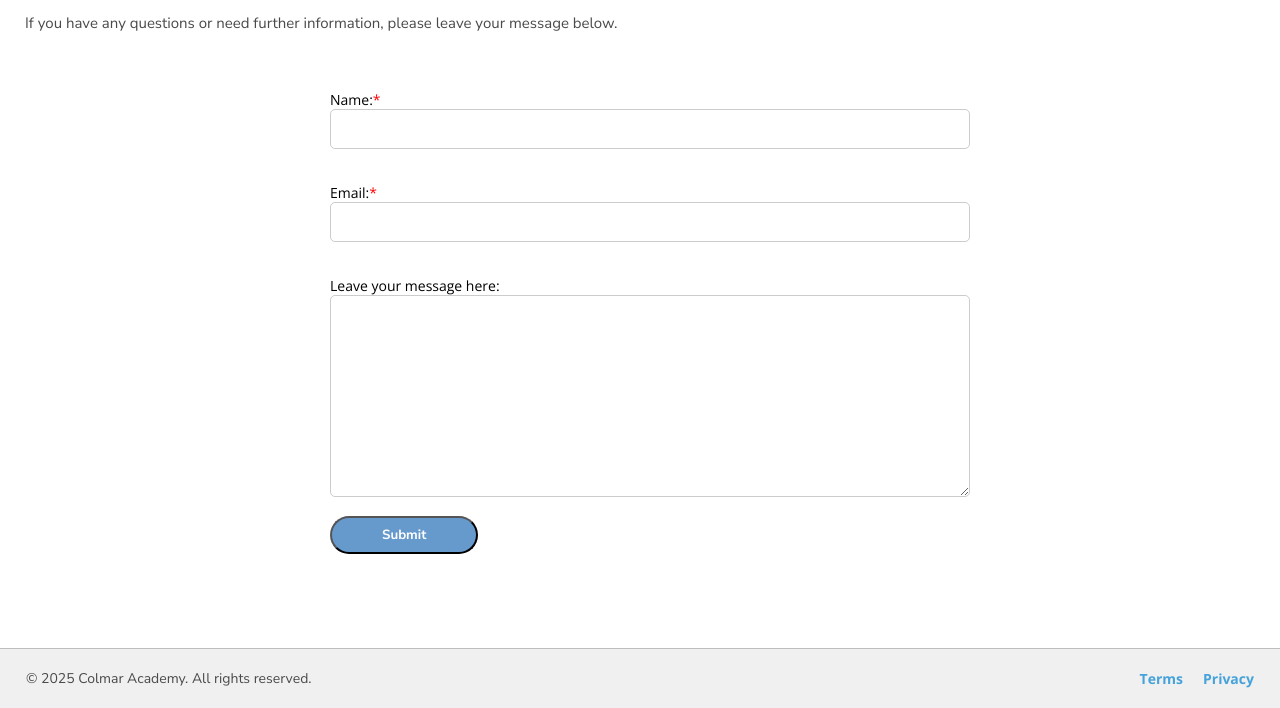
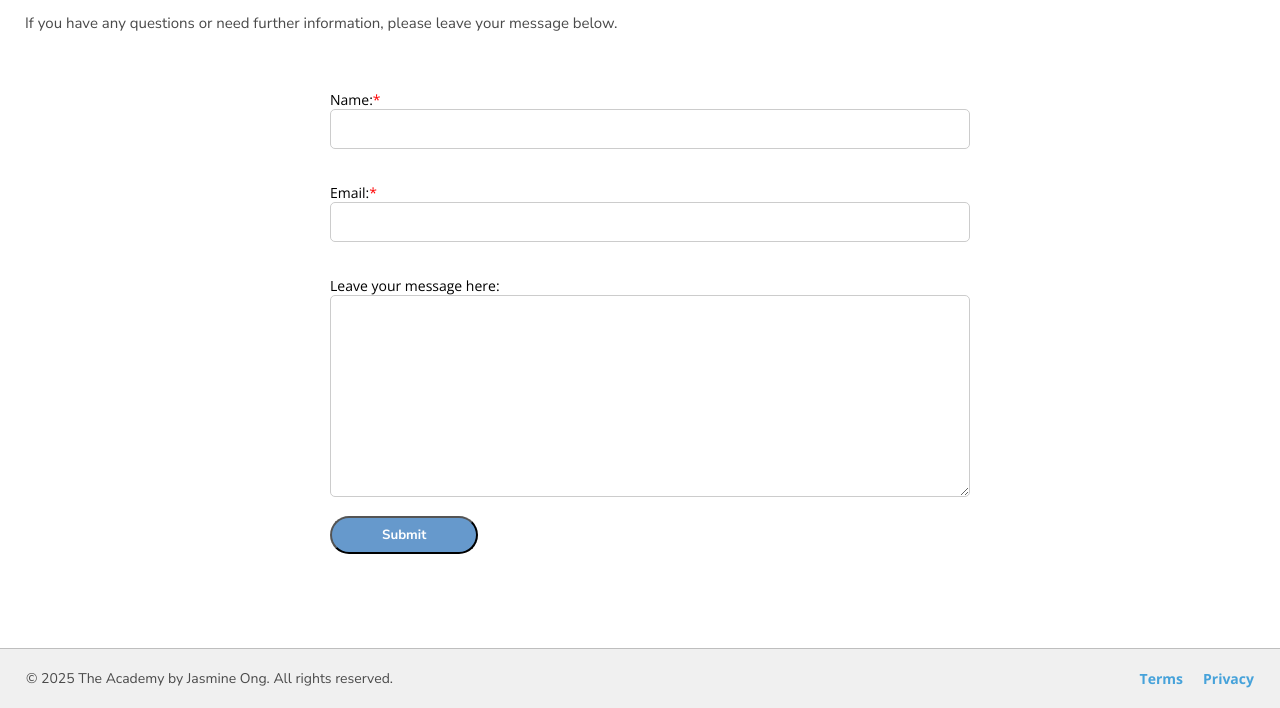
Before and after one commit to theacademy-my/enquiry, a plain HTML site: page index.html in a window 1280 px wide. Shown: the part 187-895 px from the top of the page. Drawn offline with nearby package versions, Linux system fonts and the light colour scheme; a web font is replaced by a local one.

Commit message:
Update index.html

```diff
--- a/index.html
+++ b/index.html
@@ -62,7 +62,7 @@
 
     <footer>
             <div class="left-footer">
-            <p>© 2025 Colmar Academy. All rights reserved.</p>
+            <p>© 2025 The Academy by Jasmine Ong. All rights reserved.</p>
             </div>
 
             <div class="right-footer">
```
